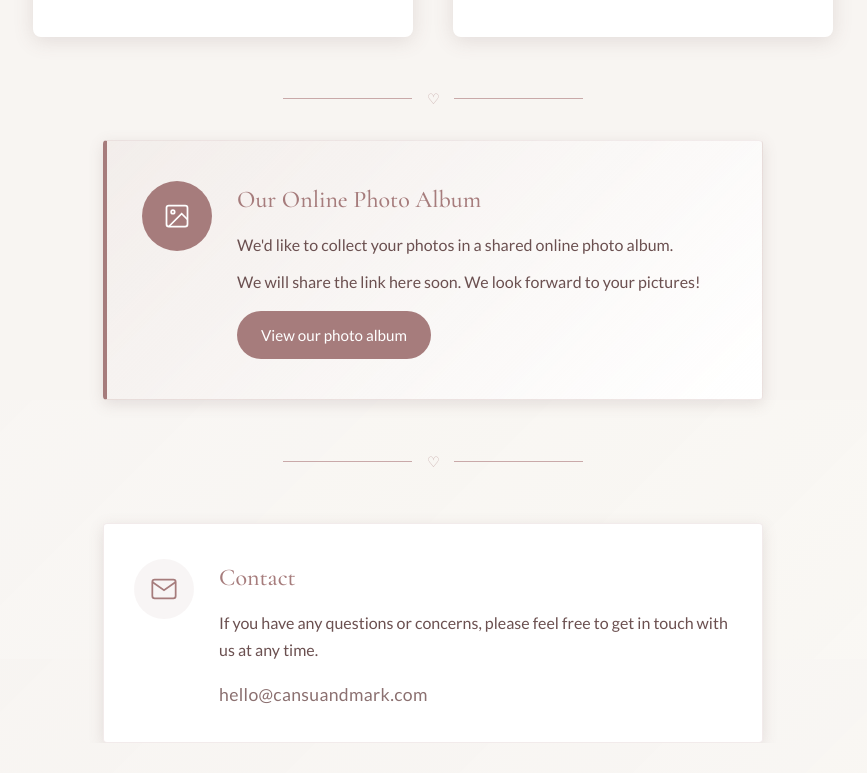
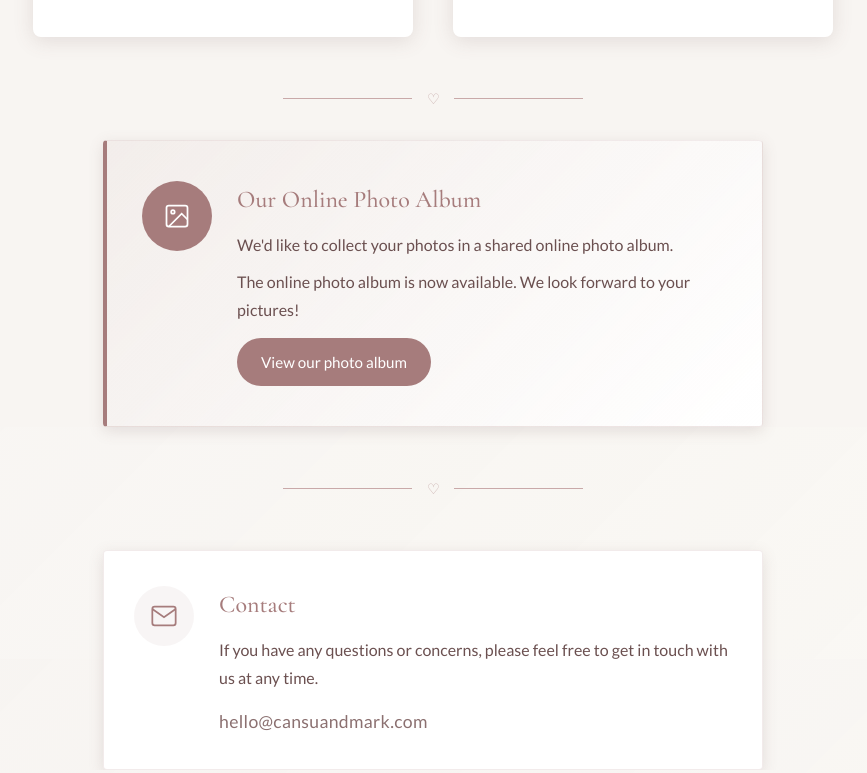
Before and after one commit to mhayward-dev/MyWeddingWebsite, a plain HTML site: page src/site/index.html in a window 1280 px wide. Shown: the part 3341-4114 px from the top of the page, without its empty margins (207-1074 px from the left). Drawn offline with nearby package versions, Linux system fonts and the light colour scheme; sample sign-in values are in the browser's storage.

Commit message:
Update photo album text and add translations for all languages

```diff
--- a/src/site/index.html
+++ b/src/site/index.html
@@ -300,8 +300,8 @@
                 <div class="info-content">
                     <h3 class="info-title" data-i18n="photoAlbumTitle">Our Online Photo Album</h3>
                     <p class="info-text" data-i18n="photoAlbumDesc1">We'd like to collect your photos in a shared online photo album.</p>
-                    <p class="info-text" data-i18n="photoAlbumDesc2">We will share the link here soon. We look forward to your pictures!</p>
-                    <a href="https://knipsmig.com/v2V3aXUe" target="_blank" class="info-link">View our photo album</a>
+                    <p class="info-text" data-i18n="photoAlbumDesc2">The online photo album is now available. We look forward to your pictures!</p>
+                    <a href="https://knipsmig.com/v2V3aXUe" target="_blank" class="info-link" data-i18n="viewPhotoAlbum">View our photo album</a>
                 </div>
             </div>
         </div>
@@ -470,8 +470,8 @@
                 getDirections: 'Get Directions',
                 photoAlbumTitle: 'Our Online Photo Album',
                 photoAlbumDesc1: 'We\'d like to collect your photos in a shared online photo album.',
-                photoAlbumDesc2: 'We will share the link here soon. We look forward to your pictures!',
-                linkToFollow: 'Album link coming soon',
+                photoAlbumDesc2: 'The online photo album is now available. We look forward to your pictures!',
+                viewPhotoAlbum: 'View our photo album',
                 anyQuestionsTitle: 'Contact',
                 anyQuestionsDesc: 'If you have any questions or concerns, please feel free to get in touch with us at any time.'
             },
@@ -505,8 +505,8 @@
                 getDirections: 'Wegbeschreibung',
                 photoAlbumTitle: 'Unser Online-Fotoalbum',
                 photoAlbumDesc1: 'Wir möchten eure Fotos in einem gemeinsamen Online-Fotoalbum sammeln.',
-                photoAlbumDesc2: 'Den Link dazu teilen wir rechtzeitig hier. Wir freuen uns auf eure Bilder!',
-                linkToFollow: 'Album-Link folgt bald',
+                photoAlbumDesc2: 'Das Online-Fotoalbum ist jetzt verfügbar. Wir freuen uns auf eure Bilder!',
+                viewPhotoAlbum: 'Unser Fotoalbum ansehen',
                 anyQuestionsTitle: 'Kontakt',
                 anyQuestionsDesc: 'Bei Fragen oder Anliegen könnt ihr euch jederzeit gerne bei uns melden.'
             },
@@ -540,8 +540,8 @@
                 getDirections: 'Yol Tarifi',
                 photoAlbumTitle: 'Online Fotoğraf Albümümüz',
                 photoAlbumDesc1: 'Fotoğraflarınızı ortak bir online albümünde toplamak istiyoruz.',
-                photoAlbumDesc2: 'Albüm bağlantısını yakında burada paylaşacağız. Fotoğraflarınızı bizimle paylaşmayı unutmayın!',
-                linkToFollow: 'Albüm linki yakında geliyor',
+                photoAlbumDesc2: 'Online fotoğraf albümü artık hazır. Fotoğraflarınızı sabırsızlıkla bekliyoruz!',
+                viewPhotoAlbum: 'Fotoğraf albümümüzü görüntüle',
                 anyQuestionsTitle: 'İletişim',
                 anyQuestionsDesc: 'Sorularınız için bize her zaman ulaşabilirsiniz.'
             }
```
